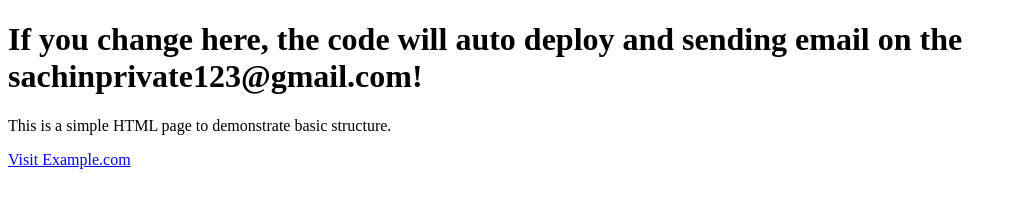
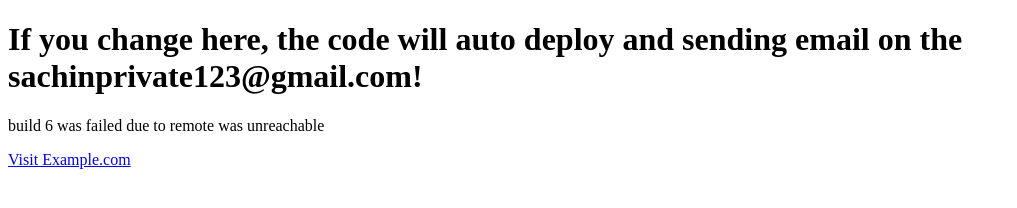
Before and after one commit to Sachin-dev-hub/Python, a plain HTML site: page index.html in a window 1280 px wide. Shown: the whole page, without its empty margins (0-1017 px from the left). Drawn offline with Linux system fonts and the light colour scheme.

```diff
--- a/index.html
+++ b/index.html
@@ -5,7 +5,7 @@
 </head>
 <body>
     <h1>If you change here, the code will auto deploy and sending email on the sachinprivate123@gmail.com!</h1>
-    <p>This is a simple HTML page to demonstrate basic structure.</p>
+    <p>build 6 was failed due to remote was unreachable</p>
     <a href="https://example.com">Visit Example.com</a>
 </body>
 </html>
```
